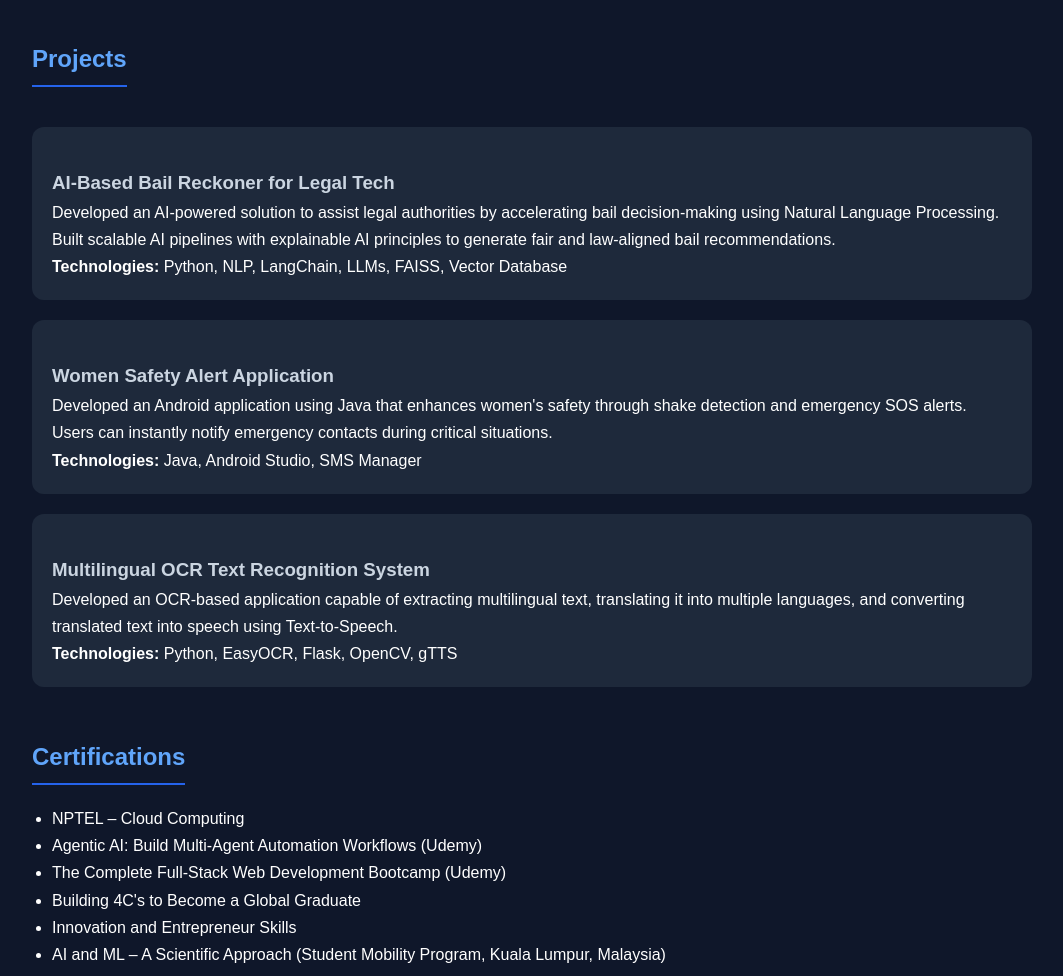
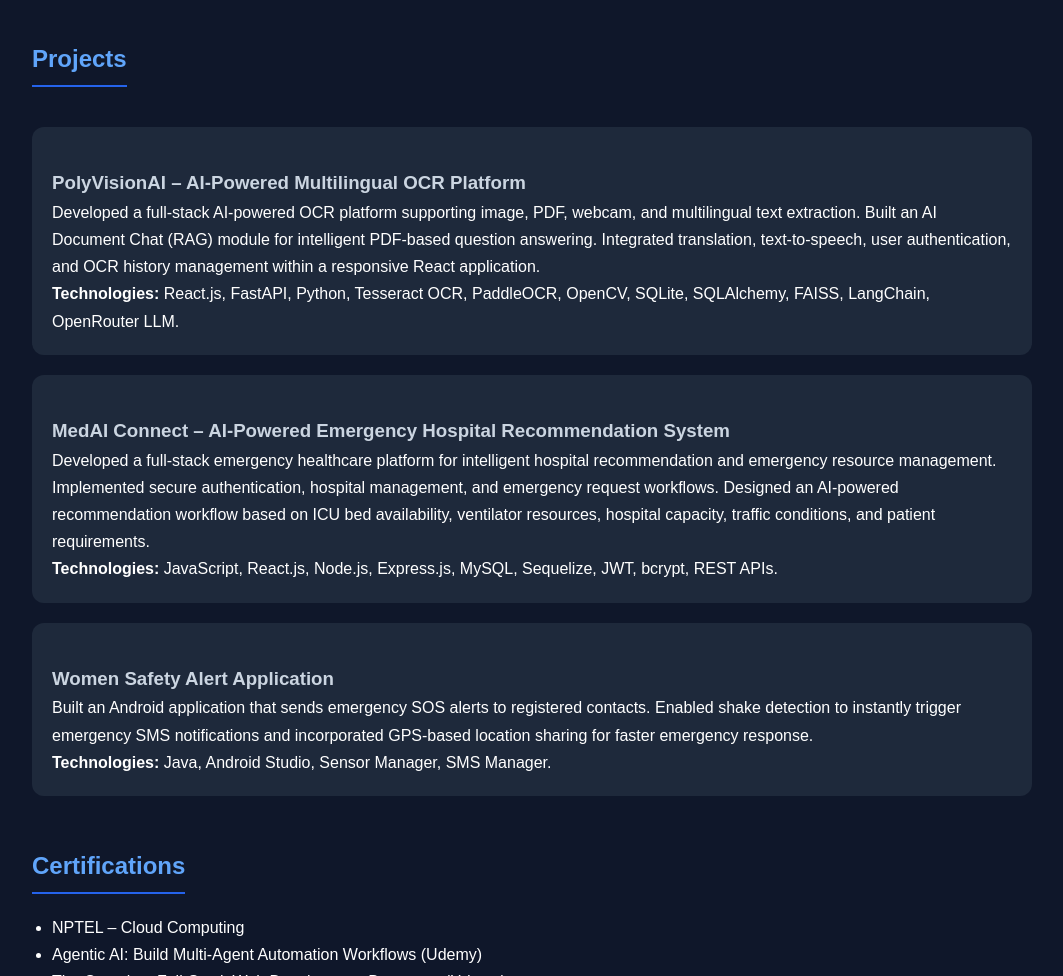
Before and after one commit to Saniha17/Portfolio, a plain HTML site: page index.html in a window 1280 px wide. Shown: the part 1180-2156 px from the top of the page, without its empty margins (108-1171 px from the left). Drawn offline with Linux system fonts and the light colour scheme.

Commit message:
Update index.html

```diff
--- a/index.html
+++ b/index.html
@@ -61,38 +61,45 @@
 
 <section id="projects">
     <h2>Projects</h2>
+    <div class="project">
+    <h3>PolyVisionAI – AI-Powered Multilingual OCR Platform</h3>
+    <p>
+        Developed a full-stack AI-powered OCR platform supporting image, PDF,
+        webcam, and multilingual text extraction. Built an AI Document Chat
+        (RAG) module for intelligent PDF-based question answering. Integrated
+        translation, text-to-speech, user authentication, and OCR history
+        management within a responsive React application.
+    </p>
+    <p><strong>Technologies:</strong> React.js, FastAPI, Python, Tesseract OCR,
+        PaddleOCR, OpenCV, SQLite, SQLAlchemy, FAISS, LangChain, OpenRouter LLM.</p>
+</div>
 
 <div class="project">
-        <h3>AI-Based Bail Reckoner for Legal Tech</h3>
+    <h3>MedAI Connect – AI-Powered Emergency Hospital Recommendation System</h3>
     <p>
-            Developed an AI-powered solution to assist legal authorities by accelerating
-            bail decision-making using Natural Language Processing. Built scalable AI
-            pipelines with explainable AI principles to generate fair and law-aligned
-            bail recommendations.
+        Developed a full-stack emergency healthcare platform for intelligent
+        hospital recommendation and emergency resource management. Implemented
+        secure authentication, hospital management, and emergency request
+        workflows. Designed an AI-powered recommendation workflow based on ICU
+        bed availability, ventilator resources, hospital capacity, traffic
+        conditions, and patient requirements.
     </p>
-        <p><strong>Technologies:</strong> Python, NLP, LangChain, LLMs, FAISS, Vector Database</p>
+    <p><strong>Technologies:</strong> JavaScript, React.js, Node.js, Express.js,
+        MySQL, Sequelize, JWT, bcrypt, REST APIs.</p>
 </div>
 
 <div class="project">
     <h3>Women Safety Alert Application</h3>
     <p>
-            Developed an Android application using Java that enhances women's safety
-            through shake detection and emergency SOS alerts. Users can instantly notify
-            emergency contacts during critical situations.
+        Built an Android application that sends emergency SOS alerts to
+        registered contacts. Enabled shake detection to instantly trigger
+        emergency SMS notifications and incorporated GPS-based location sharing
+        for faster emergency response.
     </p>
-        <p><strong>Technologies:</strong> Java, Android Studio, SMS Manager</p>
-    </div>
-
-    <div class="project">
-        <h3>Multilingual OCR Text Recognition System</h3>
-        <p>
-            Developed an OCR-based application capable of extracting multilingual text,
-            translating it into multiple languages, and converting translated text into
-            speech using Text-to-Speech.
-        </p>
-        <p><strong>Technologies:</strong> Python, EasyOCR, Flask, OpenCV, gTTS</p>
+    <p><strong>Technologies:</strong> Java, Android Studio, Sensor Manager, SMS Manager.</p>
 </div>
 </section>
+
 <section id="certifications">
     <h2>Certifications</h2>
 
```
Lines whose indentation alone changed are shown as unchanged.
